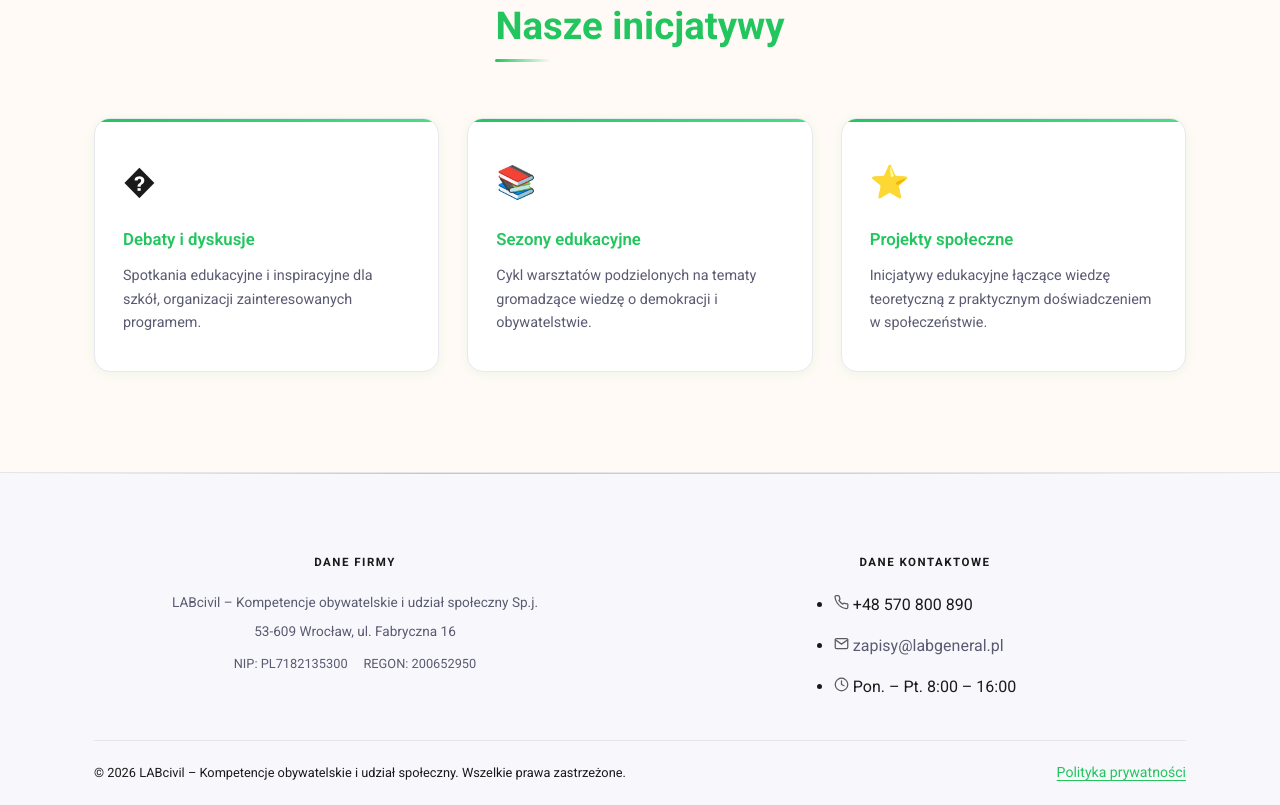
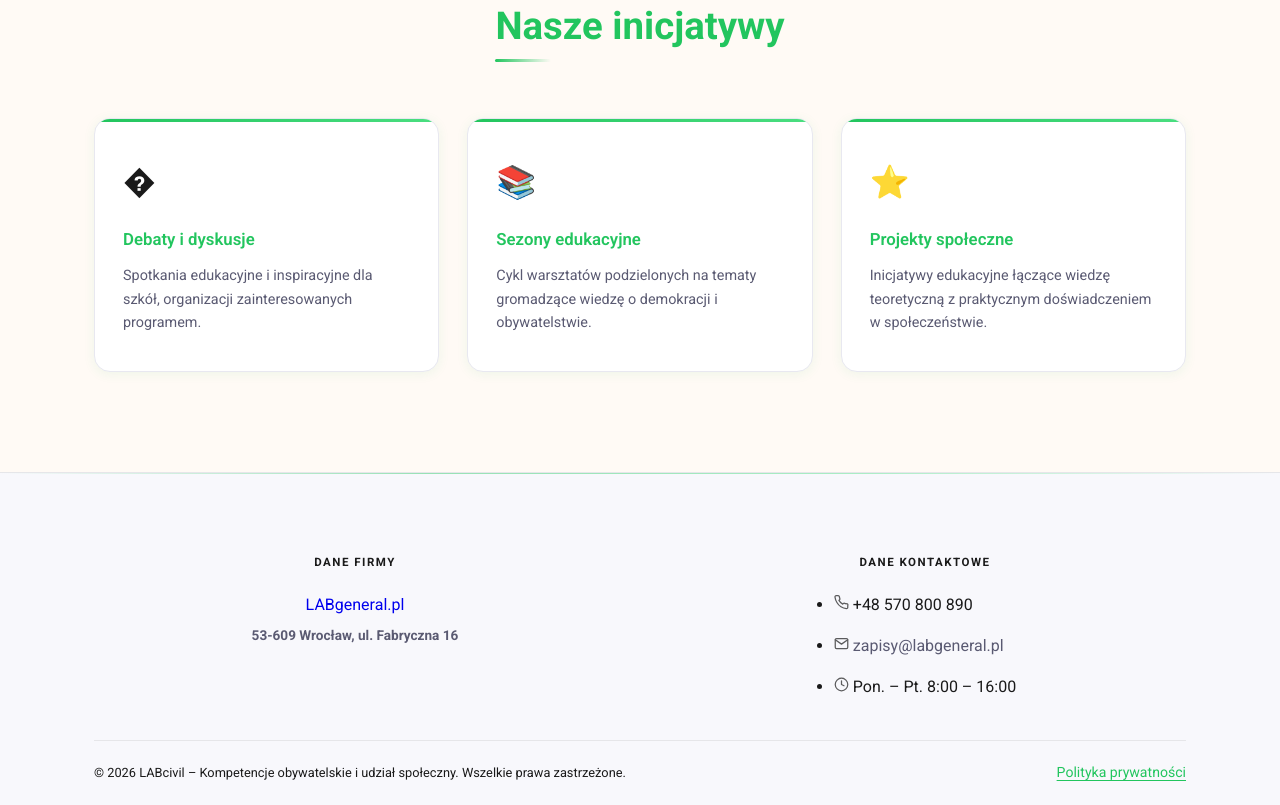
Before and after one commit to ex1tttt/LAB-Civil, a plain HTML site: page index.html in a window 1280 px wide. Shown: the part 4149-4954 px from the top of the page. Drawn offline with Linux system fonts and the light colour scheme.

Commit message:
Zaktualizowano dane firmy w stopce oraz dodano styl dla linków

```diff
--- a/index.html
+++ b/index.html
@@ -288,9 +288,9 @@ publicznych.
       <div class="footer-firm">
         <div class="footer-firm-col">
           <h4 class="footer-firm-title">Dane firmy</h4>
-          <p>LABcivil – Kompetencje obywatelskie i udział społeczny Sp.j.</p>
-          <p>53-609 Wrocław, ul. Fabryczna 16</p>
-          <p class="footer-firm-nip">NIP:&nbsp;PL7182135300 &nbsp;&nbsp;&nbsp;&nbsp;REGON:&nbsp;200652950</p>
+          <a href="https://LABgeneral.pl" target="_blank" rel="noopener noreferrer">LABgeneral.pl</a>
+          <p></p>
+          <b><p>53-609 Wrocław, ul. Fabryczna 16</p></b>
         </div>
         <div class="footer-firm-col">
           <h4 class="footer-firm-title">Dane kontaktowe</h4>
--- a/style.css
+++ b/style.css
@@ -1357,3 +1357,7 @@ body {
     grid-template-columns: 1fr;
   }
 }
+
+a {
+  text-decoration: none;
+}
```
